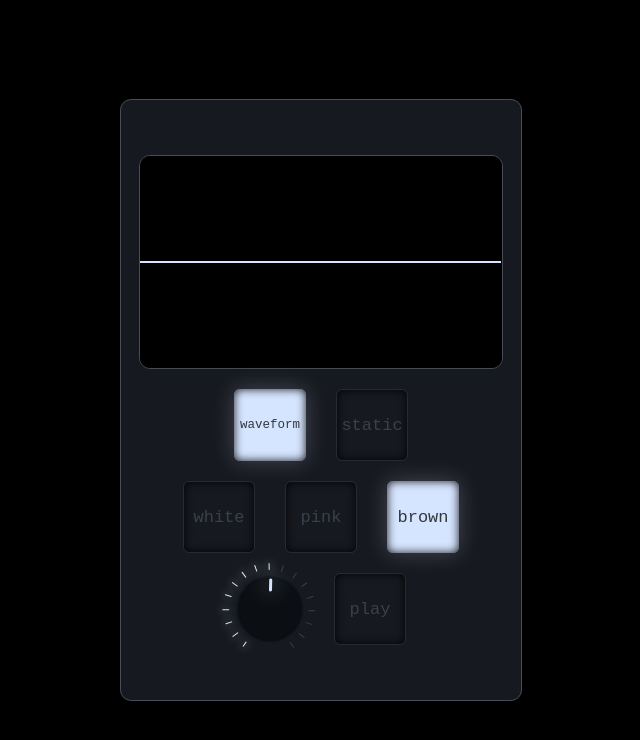
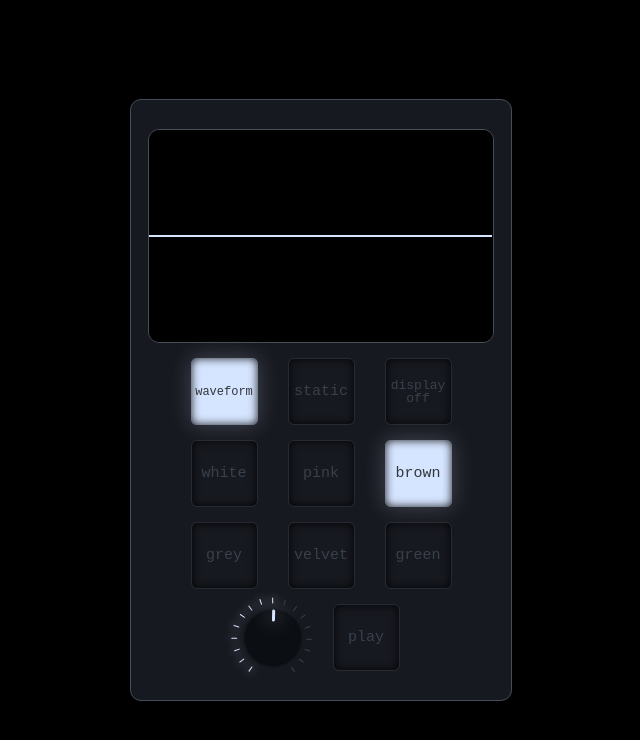
Before and after one commit to evi1Husky/noise-generator, a React (Vite) app: page / in a window 1280 px wide. Shown: the top 740 px of the page, without its empty margins (319-959 px from the left). Built offline with nearby package versions, Linux system fonts and the light colour scheme.

Commit message:
add more noise buttons

```diff
--- /dev/null
+++ b/src/components/BlackScreen/BlackScreen.tsx
@@ -0,0 +1,22 @@
+import { useRef, useEffect } from "react";
+
+export const BlackScreen = () => {
+  const canvas = useRef<HTMLCanvasElement>(null);
+
+  useEffect(() => {
+    const context = canvas.current!.getContext("2d", {
+      alpha: false,
+    }) as CanvasRenderingContext2D;
+    const rect = canvas.current!.getBoundingClientRect();
+    const width = (canvas.current!.width =
+      rect.width * window.devicePixelRatio);
+    const height = (canvas.current!.height =
+      rect.height * window.devicePixelRatio);
+    canvas.current!.style.width = `${rect.width}px`;
+    canvas.current!.style.height = `${rect.height}px`;
+    context.fillStyle = "rgb(0,0,0)";
+    context.clearRect(0, 0, width, height);
+
+  }, []);
+  return <canvas ref={canvas}></canvas>;
+};
--- a/src/components/DisplayButtons/DisplayButtons.tsx
+++ b/src/components/DisplayButtons/DisplayButtons.tsx
@@ -11,9 +11,12 @@ export const DisplayButtons = ({
 
   const waveform = displayType === "waveform" ? buttonActive : buttonInactive;
   const staticScreen = displayType === "static" ? buttonActive : buttonInactive;
+  const displayOff =
+    displayType === "displayOff" ? buttonActive : buttonInactive;
 
   const handleClick = (event: React.MouseEvent<HTMLButtonElement>) => {
-    const buttonValue = (event.target as HTMLButtonElement).value as DisplayType;
+    const buttonValue = (event.target as HTMLButtonElement)
+      .value as DisplayType;
     displayType !== buttonValue ? setDisplayType(buttonValue) : null;
   };
 
@@ -29,6 +32,13 @@ export const DisplayButtons = ({
       <button value="static" className={staticScreen} onClick={handleClick}>
         static
       </button>
+      <button
+        value="displayOff"
+        className={`${displayOff} ${buttonCSS.mediumFontSize}`}
+        onClick={handleClick}
+      >
+        display off
+      </button>
     </section>
   );
 };
--- a/src/components/NoiseButtons/NoiseButtons.tsx
+++ b/src/components/NoiseButtons/NoiseButtons.tsx
@@ -12,6 +12,9 @@ export const NoiseButtons = ({
   const white = noiseType === "white" ? buttonActive : buttonInactive;
   const pink = noiseType === "pink" ? buttonActive : buttonInactive;
   const brown = noiseType === "brown" ? buttonActive : buttonInactive;
+  const grey = noiseType === "grey" ? buttonActive : buttonInactive;
+  const velvet = noiseType === "velvet" ? buttonActive : buttonInactive;
+  const green = noiseType === "green" ? buttonActive : buttonInactive;
 
   const handleClick = (event: React.MouseEvent<HTMLButtonElement>) => {
     const buttonValue = (event.target as HTMLButtonElement).value as NoiseType;
@@ -19,6 +22,7 @@ export const NoiseButtons = ({
   };
 
   return (
+    <>
       <section className={containerCSS.noiseButtonRow}>
         <button value="white" className={white} onClick={handleClick}>
           white
@@ -30,5 +34,17 @@ export const NoiseButtons = ({
           brown
         </button>
       </section>
+      <section className={containerCSS.noiseButtonRow}>
+        <button value="grey" className={grey} onClick={handleClick}>
+          grey
+        </button>
+        <button value="velvet" className={velvet} onClick={handleClick}>
+          velvet
+        </button>
+        <button value="green" className={green} onClick={handleClick}>
+          green
+        </button>
+      </section>
+    </>
   );
 };
--- a/src/components/NoiseGenerator/NoiseGenerator.module.css
+++ b/src/components/NoiseGenerator/NoiseGenerator.module.css
@@ -1,5 +1,5 @@
 .noiseGenerator {
-  width: 40rem;
+  width: 38rem;
   height: 60rem;
   background-color: var(--app);
   border: var(--appBorder);
@@ -8,7 +8,7 @@
   flex-direction: column;
   align-items: center;
   justify-content: center;
-  gap: 2rem;
+  gap: 1.5rem;
 }
 
 .playButtonAndKnobContainer {
@@ -20,6 +20,7 @@
 .noiseButtonsContainer {
   display: flex;
   flex-direction: column;
+  gap: 1.5rem;
 }
 
 .displayButtonsContainer {
--- a/src/components/NoiseGenerator/NoiseGenerator.tsx
+++ b/src/components/NoiseGenerator/NoiseGenerator.tsx
@@ -5,7 +5,8 @@ import { NoiseButtons } from "../NoiseButtons/NoiseButtons";
 import { DisplayButtons } from "../DisplayButtons/DisplayButtons";
 import { Oscilloscope } from "../Oscilloscope/Oscilloscope";
 import { StaticScreen } from "../Static/StaticScreen";
-import { useState, useRef, useEffect } from "react";
+import { BlackScreen } from "../BlackScreen/BlackScreen";
+import { useState, useRef, useEffect, ReactComponentElement } from "react";
 import { NoiseType, DisplayType } from "../../types";
 import "../Knob/knob";
 import { checkIfMobileScreen } from "../../utility";
@@ -30,6 +31,17 @@ export const NoiseGenerator = () => {
     };
   }, []);
 
+  const switchDisplayType = (displayType: string): JSX.Element => {
+    switch (displayType) {
+      case "static":
+        return <StaticScreen analyserNode={analyserNode.current} />;
+      case "waveform":
+        return <Oscilloscope analyserNode={analyserNode.current} />;
+      default:
+        return <BlackScreen />;
+    }
+  };
+
   return (
     <main className={css.noiseGenerator}>
       {playing && (
@@ -39,11 +51,7 @@ export const NoiseGenerator = () => {
           gainNode={gainNode.current}
         />
       )}
-      {displayType === "static" ? (
-        <StaticScreen analyserNode={analyserNode.current} />
-      ) : (
-        <Oscilloscope analyserNode={analyserNode.current} />
-      )}
+      {switchDisplayType(displayType)}
       <section className={css.displayButtonsContainer}>
         <DisplayButtons
           displayType={displayType}
@@ -56,7 +64,7 @@ export const NoiseGenerator = () => {
       <section className={css.playButtonAndKnobContainer}>
         <control-knob
           ref={knob}
-          knob-size={checkIfMobileScreen() ? "74" : "68"}
+          knob-size={checkIfMobileScreen() ? "73" : "60"}
         />
         <PlayButton playing={playing} setPlaying={setPlaying} />
       </section>
--- a/src/components/PlayButton/Button.module.css
+++ b/src/components/PlayButton/Button.module.css
@@ -1,16 +1,16 @@
 .button {
-  width: 7rem;
-  height: 7rem;
+  width: 6.5rem;
+  height: 6.5rem;
   border-radius: 0.6rem;
   box-shadow: inset 0px 0px 10px rgba(0, 0, 0, 0.9);
   border: 0.1rem solid #464d5758;
   font-family: Andale Mono, monospace;
-  font-size: 1.7rem;
+  font-size: 1.5rem;
 }
 
 .buttonInactive {
-  width: 7rem;
-  height: 7rem;
+  width: 6.5rem;
+  height: 6.5rem;
   color: #464d57c0;
   background-color: none;
   filter: none;
@@ -18,8 +18,8 @@
 }
 
 .buttonActive {
-  width: 7.2rem;
-  height: 7.2rem;
+  width: 6.7rem;
+  height: 6.7rem;
   color: #212529e7;
   background-color: rgba(214, 229, 255, 1);
   filter: drop-shadow(0 0 11px rgba(214, 229, 255, 0.23));
@@ -34,14 +34,19 @@
   filter: drop-shadow(0 0 11px rgba(214, 229, 255, 0.29));
 }
 
+.mediumFontSize {
+  font-size: 1.3rem;
+}
+
 .smallFontSize {
-  font-size: 1.25rem;
+  font-size: 1.2rem;
 }
 
 @media (max-width: 450px) {
   .button {
     width: 8rem;
     height: 8rem;
+    font-size: 1.7rem;
   }
 
   .buttonInactive {
@@ -53,4 +58,12 @@
     width: 8.2rem;
     height: 8.2rem;
   }
+
+  .mediumFontSize {
+    font-size: 1.35rem;
+  }
+
+  .smallFontSize {
+    font-size: 1.25rem;
+  }
 }
--- a/src/types.d.ts
+++ b/src/types.d.ts
@@ -1,5 +1,5 @@
-type NoiseType = "white" | "pink" | "brown";
-type DisplayType = "waveform" | "static";
+type NoiseType = "white" | "pink" | "brown" | "grey" | "velvet" | "green";
+type DisplayType = "waveform" | "static" | "displayOff";
 
 interface NoiseButtonsProps {
   noiseType: NoiseType;
```
Lines whose indentation alone changed are shown as unchanged.
